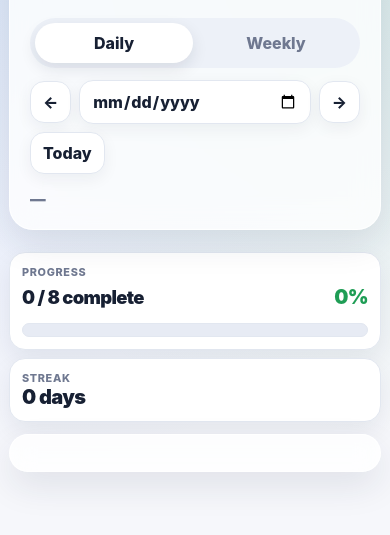
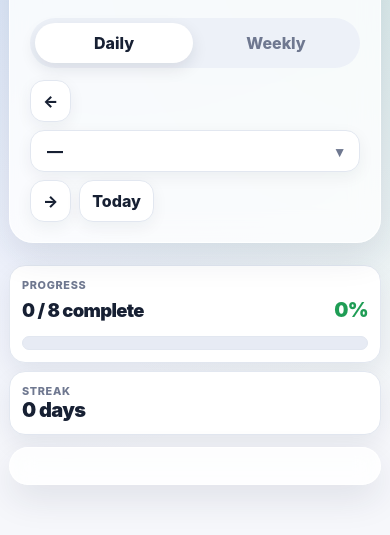
Before and after one commit to johnloringpollard/hp-tracker, a plain HTML site: page index.html in a window 390 px wide. Shown: the part 73-608 px from the top of the page. Drawn offline with Linux system fonts and the light colour scheme.

Commit message:
Use readable date picker control

```diff
--- a/index.html
+++ b/index.html
@@ -125,7 +125,8 @@
 
     .icon-btn,
     .today-btn,
-    .clear-btn {
+    .clear-btn,
+    .date-display {
       border: 1px solid var(--line);
       background: var(--card);
       color: var(--text);
@@ -144,19 +145,35 @@
     .icon-btn:hover,
     .today-btn:hover,
     .clear-btn:hover,
+    .date-display:hover,
     .tab:hover,
     .person-card:hover {
       transform: translateY(-1px);
     }
 
-    input[type="date"] {
-      border: 1px solid var(--line);
-      border-radius: 14px;
-      background: var(--card);
-      padding: 10px 12px;
-      font-weight: 800;
-      color: var(--text);
-      box-shadow: 0 5px 16px rgba(20, 31, 52, 0.06);
+    .date-display {
+      flex: 1 1 280px;
+      min-width: 260px;
+      display: flex;
+      align-items: center;
+      justify-content: space-between;
+      gap: 12px;
+      padding: 10px 16px;
+      text-align: left;
+    }
+
+    .date-display::after {
+      content: "▾";
+      color: var(--muted);
+      font-size: 0.9rem;
+    }
+
+    .native-date-input {
+      position: absolute;
+      width: 1px;
+      height: 1px;
+      opacity: 0;
+      pointer-events: none;
     }
 
     .summary-row {
@@ -187,13 +204,6 @@
       font-size: 2rem;
       font-weight: 950;
       letter-spacing: -0.05em;
-    }
-
-    .selected-date-readout {
-      margin-top: 16px;
-      color: var(--muted);
-      font-size: 1.05rem;
-      font-weight: 900;
     }
 
     .progress-stat-line {
@@ -552,8 +562,9 @@
         font-size: 1.25rem;
         letter-spacing: -0.03em;
       }
-      .selected-date-readout {
-        font-size: 0.98rem;
+      .date-display {
+        flex-basis: 100%;
+        min-width: 0;
       }
       .progress-stat-line {
         margin-top: 6px;
@@ -567,7 +578,6 @@
       .controls { align-items: stretch; }
       .segmented, .date-controls { width: 100%; }
       .tab { flex: 1; }
-      input[type="date"] { flex: 1; min-width: 155px; }
       .daily-grid { grid-template-columns: 1fr; }
     }
   </style>
@@ -587,14 +597,13 @@
 
           <div class="date-controls">
             <button class="icon-btn" id="prevBtn" aria-label="Previous day or week">←</button>
-            <input type="date" id="datePicker" />
+            <button class="date-display" id="selectedDateLabel" type="button">—</button>
+            <input class="native-date-input" type="date" id="datePicker" aria-label="Selected date" />
             <button class="icon-btn" id="nextBtn" aria-label="Next day or week">→</button>
             <button class="today-btn" id="todayBtn">Today</button>
             <button style="display:none;" class="clear-btn" id="clearBtn">Clear Day</button>
           </div>
         </div>
-
-        <div class="selected-date-readout" id="selectedDateLabel">—</div>
       </section>
     </header>
 
@@ -699,6 +708,7 @@
 
     dailyTab.addEventListener("click", () => setView("daily"));
     weeklyTab.addEventListener("click", () => setView("weekly"));
+    selectedDateLabel.addEventListener("click", openDatePicker);
     datePicker.addEventListener("change", (event) => {
       selectedDate = event.target.value || todayKey();
       clearEditing();
@@ -737,6 +747,22 @@
       void deleteDay(selectedDate);
       render();
     });
+
+    function openDatePicker() {
+      datePicker.focus({ preventScroll: true });
+
+      if (typeof datePicker.showPicker === "function") {
+        try {
+          datePicker.showPicker();
+          return;
+        } catch {
+          datePicker.click();
+          return;
+        }
+      }
+
+      datePicker.click();
+    }
 
     function setView(nextView) {
       view = nextView;
@@ -1074,6 +1100,7 @@
       selectedDateLabel.textContent = isToday
         ? `Today - ${formatDate(selectedDate, { weekday: "short", month: "long", day: "numeric" })}`
         : formatDate(selectedDate, { weekday: "long", month: "short", day: "numeric" });
+      selectedDateLabel.setAttribute("aria-label", `Selected date ${selectedDateLabel.textContent}. Open date picker.`);
       doneCount.textContent = `${count} / ${people.length} complete`;
       percentDone.textContent = `${percent}%`;
       streakCount.textContent = `${streak} ${streak === 1 ? "day" : "days"}`;
```
